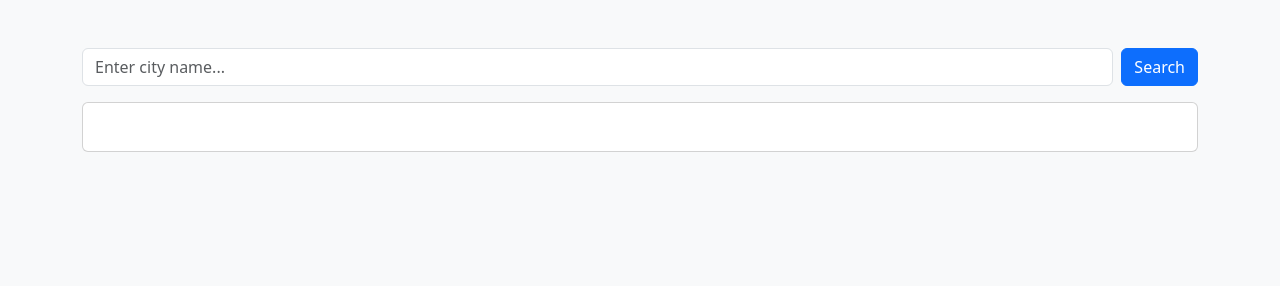
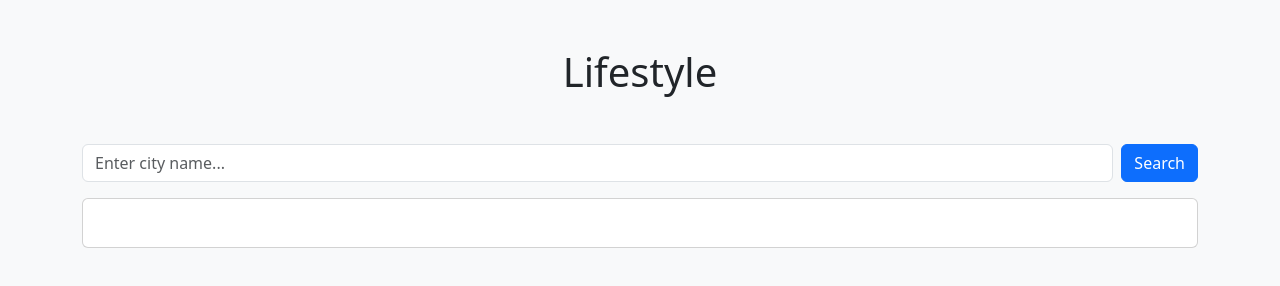
Before and after one commit to Gio1804/S2I-JS-Advance, a website built with webpack: page index.html in a window 1280 px wide. Built offline with nearby package versions, Linux system fonts and the light colour scheme.

Commit message:
add title

```diff
--- a/index.html
+++ b/index.html
@@ -21,6 +21,7 @@
 
 <body class="bg-light d-flex align-items-center justify-content-center">
   <div class="container mt-5">
+    <h1 class="text-center mb-5">Lifestyle</h1>
     <div class="d-flex mb-3">
       <input type="text" class="form-control flex-grow-1 mr-2" id="city-input" placeholder="Enter city name...">
       <button class="btn btn-primary" type="button" id="search-button">Search</button>
```
